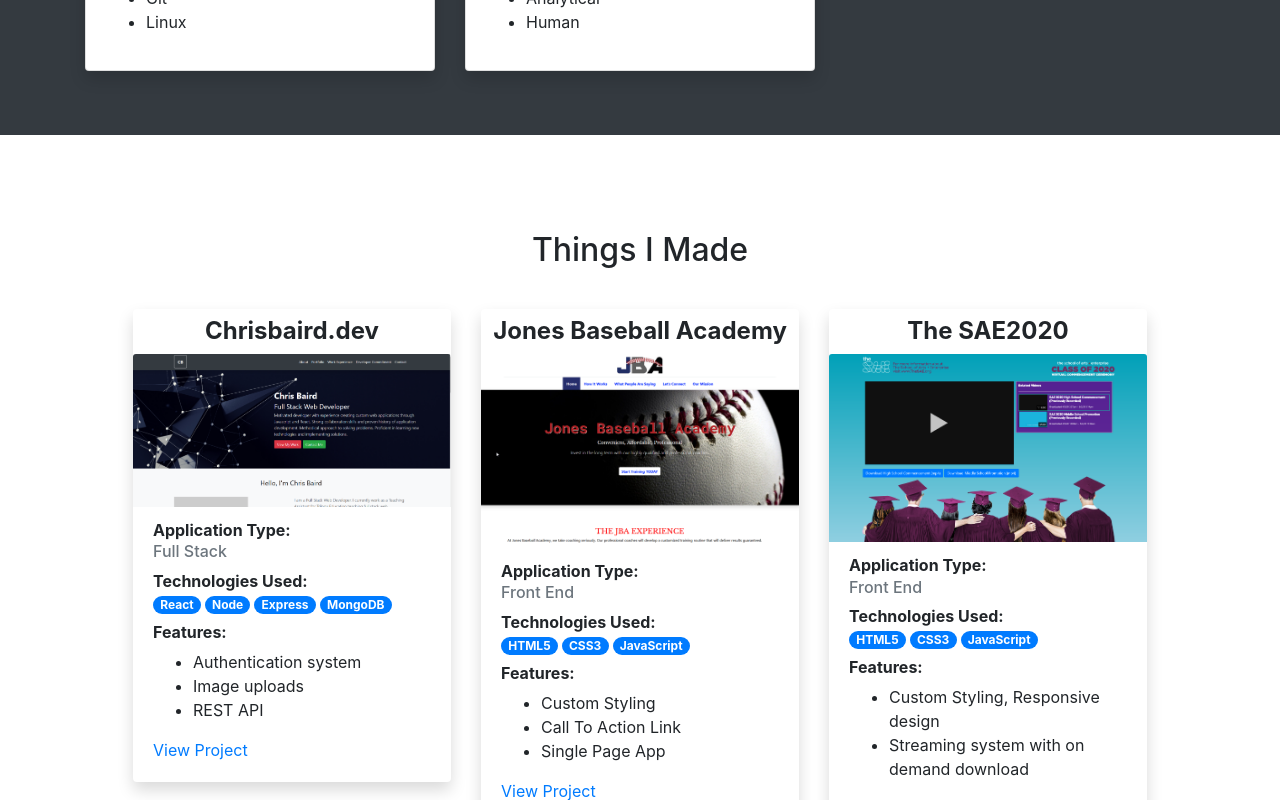
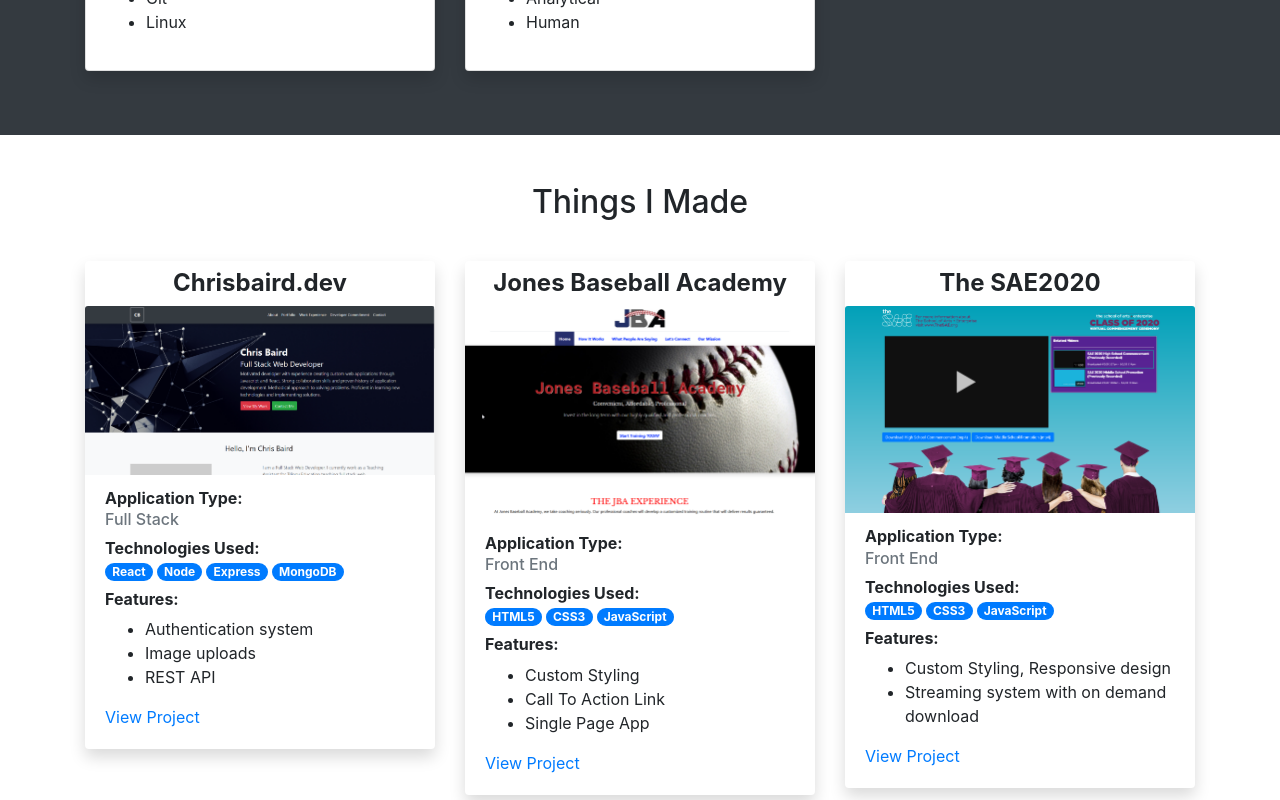
Before and after one commit to chris-baird/chrisbaird.dev, a React (Create React App) app in the folder client/: page / in a window 1280 px wide. Shown: the part 1920-2720 px from the top of the page. Built offline with nearby package versions, Linux system fonts and the light colour scheme; no server answers.

Commit message:
Padding removal
Adjusted padding on projects section to bring in
line with other similar sections.

```diff
--- a/client/src/sections/Projects.js
+++ b/client/src/sections/Projects.js
@@ -1,13 +1,13 @@
-import React from "react";
-import { Col, Container, Row } from "reactstrap";
-import Project from "../componets/Project";
-import PROJECTDATA from "../helpers/projects.json";
+import React from "react"
+import { Col, Container, Row } from "reactstrap"
+import Project from "../componets/Project"
+import PROJECTDATA from "../helpers/projects.json"
 
 export default function Projects() {
   return (
     <section id="portfolio">
       <Container>
-        <Row className="p-5">
+        <Row>
           <Col xs="12">
             <h2 className="pt-5 text-center pb-3">Things I Made</h2>
           </Col>
@@ -18,5 +18,5 @@
         </Row>
       </Container>
     </section>
-  );
+  )
 }
```
